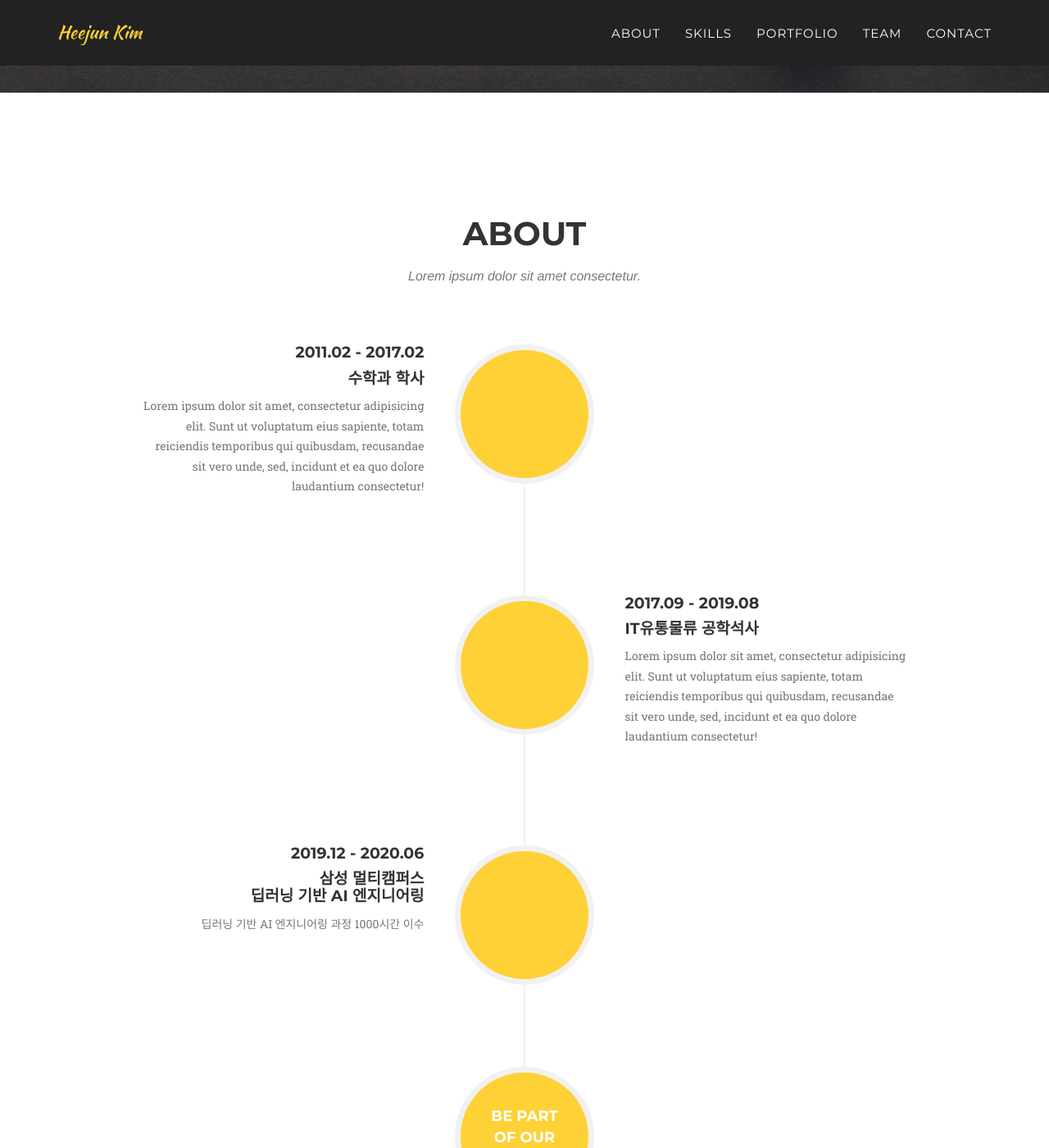
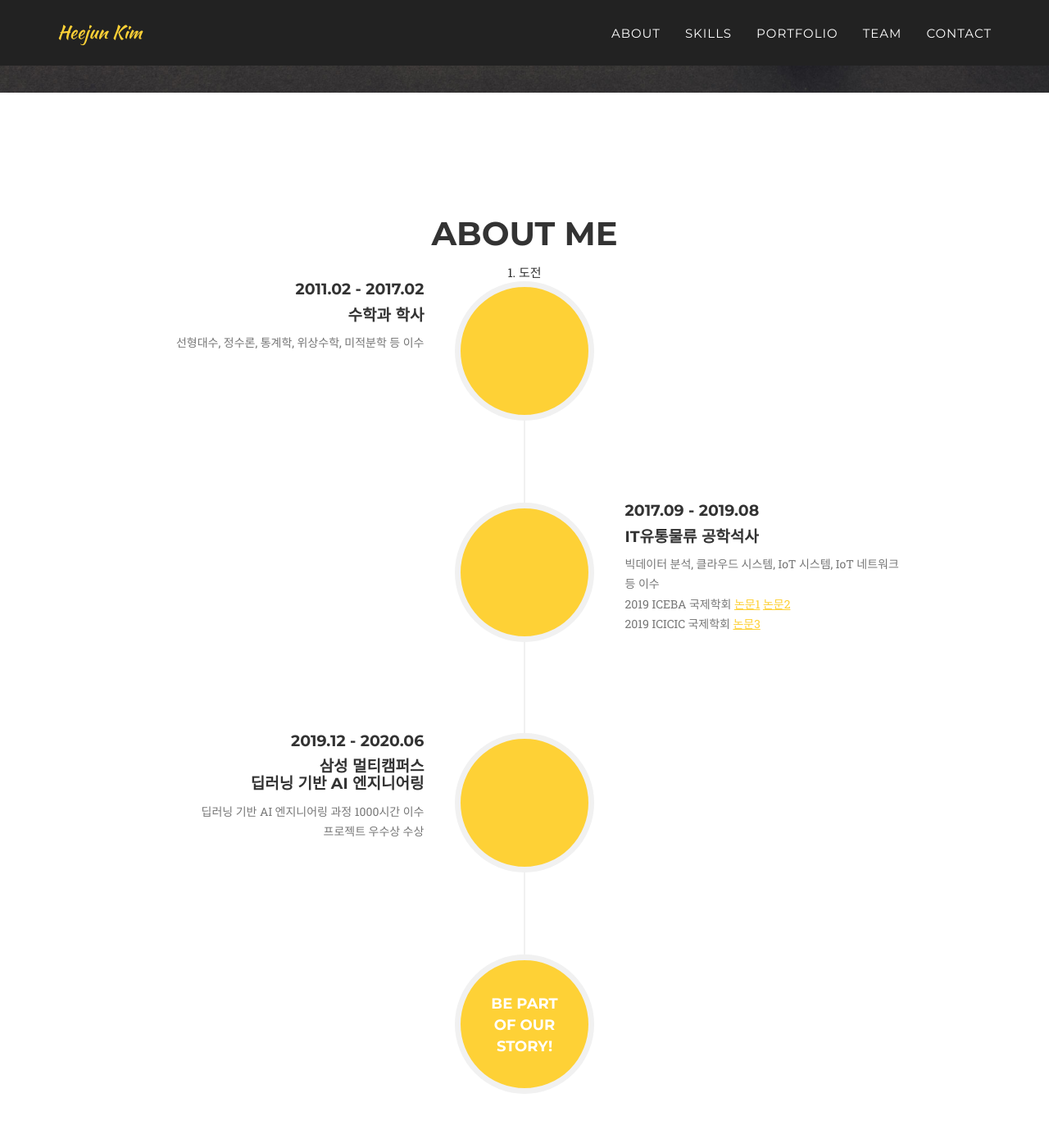
Before and after one commit to heejun1942/heejun1942.github.io, a Jekyll site: the page built from _posts/2014-07-16-project-3.markdown, in a window 1280 px wide and 1400 px high, scrolled down 695 px. Shown: the whole window at 82% size. Built offline with Jekyll 4.4.1, drawn with Linux system fonts in a browser that asks for light colours; nearby versions of some CDN libraries; some web fonts are replaced.

Commit message:
200705 || Update file

```diff
--- a/_includes/about.html
+++ b/_includes/about.html
@@ -3,8 +3,12 @@
         <div class="container">
             <div class="row">
                 <div class="col-lg-12 text-center">
-                    <h2 class="section-heading">About</h2>
-                    <h3 class="section-subheading text-muted">Lorem ipsum dolor sit amet consectetur.</h3>
+                    <h2 class="section-heading">About Me</h2>
+                    <div>
+                        1. 도전
+
+                    </div>
+                    <!-- <h3 class="section-subheading text-muted">ㅁ</h3> -->
                 </div>
             </div>
             <div class="row">
@@ -20,7 +24,7 @@
                                     <h4 class="subheading">수학과 학사</h4>
                                 </div>
                                 <div class="timeline-body">
-                                    <p class="text-muted">Lorem ipsum dolor sit amet, consectetur adipisicing elit. Sunt ut voluptatum eius sapiente, totam reiciendis temporibus qui quibusdam, recusandae sit vero unde, sed, incidunt et ea quo dolore laudantium consectetur!</p>
+                                    <p class="text-muted">선형대수, 정수론, 통계학, 위상수학, 미적분학 등 이수</p>
                                 </div>
                             </div>
                         </li>
@@ -34,7 +38,9 @@
                                     <h4 class="subheading">IT유통물류 공학석사</h4>
                                 </div>
                                 <div class="timeline-body">
-                                    <p class="text-muted">Lorem ipsum dolor sit amet, consectetur adipisicing elit. Sunt ut voluptatum eius sapiente, totam reiciendis temporibus qui quibusdam, recusandae sit vero unde, sed, incidunt et ea quo dolore laudantium consectetur!</p>
+                                    <p class="text-muted">빅데이터 분석, 클라우드 시스템, IoT 시스템, IoT 네트워크 등 이수</p>
+                                    <p class="text-muted">2019 ICEBA 국제학회 <a style="text-decoration: underline;" target="_blank" href="https://dl.acm.org/doi/10.1145/3317614.3317625">논문1</a> <a style="text-decoration: underline;" target="_blank" href="https://dl.acm.org/doi/10.1145/3317614.3317628">논문2</a></p>
+                                    <p class="text-muted">2019 ICICIC 국제학회 <a style="text-decoration: underline;" target="_blank" href="http://www.icicelb.org/ellb/contents/2020/6/elb-11-06-06.pdf">논문3</a></p>
                                 </div>
                             </div>
                         </li>
@@ -49,6 +55,7 @@
                                 </div>
                                 <div class="timeline-body">
                                     <p class="text-muted">딥러닝 기반 AI 엔지니어링 과정 1000시간 이수</p>
+                                    <p class="text-muted">프로젝트 우수상 수상</p>
                                 </div>
                             </div>
                         </li>
```
